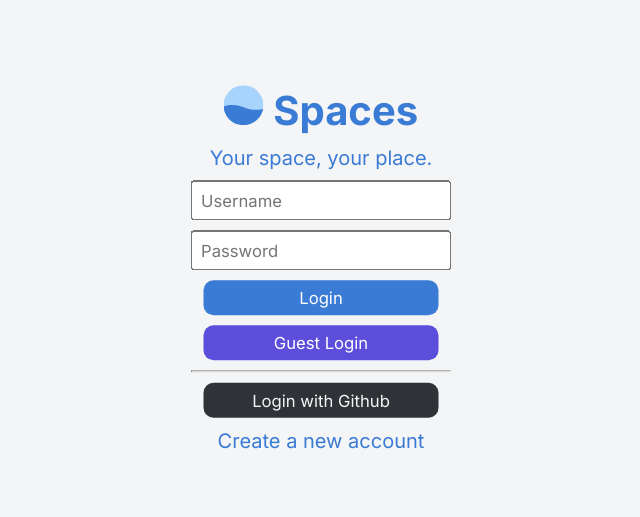
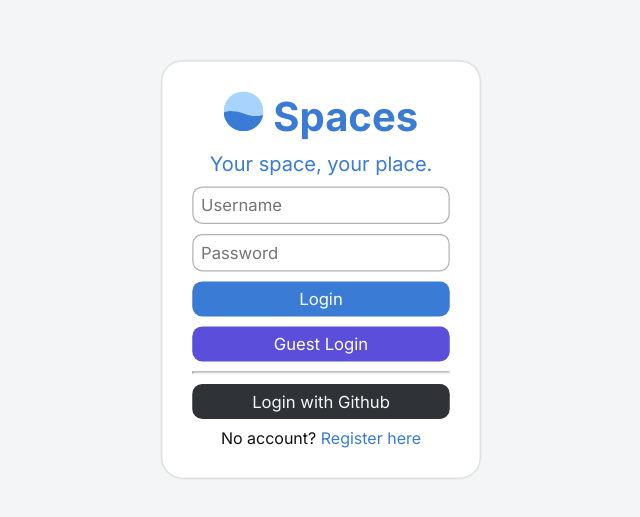
Before and after one commit to Daxyca/spaces-client, a React (Vite) app: page /auth/login in a window 1280 px wide. Shown: the part 131-648 px from the top of the page, without its empty margins (319-959 px from the left). Built offline with nearby package versions, Linux system fonts and the light colour scheme; no server answers.

Commit message:
refactor: improve styling on auth forms

```diff
--- a/src/components/auth/LoginForm.jsx
+++ b/src/components/auth/LoginForm.jsx
@@ -80,8 +80,9 @@ export default function LoginForm() {
         </button>
       </form>
       <Socials loginForm={true} />
-      <p>
-        <Link to="/auth/register">Create a new account</Link>
+      <p className="auth-link">
+        No account?
+        <Link to="/auth/register"> Register here</Link>
       </p>
     </>
   );
--- a/src/components/auth/RegisterForm.jsx
+++ b/src/components/auth/RegisterForm.jsx
@@ -69,8 +69,9 @@ export default function RegisterForm() {
         </button>
       </form>
       <Socials loginForm={false} />
-      <p>
-        <Link to="/auth/login">Already have an account?</Link>
+      <p className="auth-link">
+        Already registered?
+        <Link to="/auth/login"> Login</Link>
       </p>
     </>
   );
--- a/src/styles/AuthPage.css
+++ b/src/styles/AuthPage.css
@@ -6,6 +6,10 @@
   align-items: center;
   gap: 0.5rem;
   scale: 1.25;
+  background-color: white;
+  padding: 1.5rem;
+  border-radius: 1rem;
+  box-shadow: 0px 0px 2px rgba(0, 0, 0, 0.3);
 }
 
 .auth-heading {
@@ -26,7 +30,7 @@
 
 .auth-form > button {
   align-self: center;
-  width: 90%;
+  width: 100%;
   padding: 0.375rem;
 }
 
@@ -34,6 +38,8 @@
   width: 100%;
   align-self: center;
   padding: 0.375rem;
+  border-radius: 0.5rem;
+  border: 1px solid rgba(0, 0, 0, 0.3);
 }
 
 .github-form button {
@@ -41,6 +47,10 @@
   color: var(--neutral-100);
 }
 
+.auth-link {
+  font-size: 0.8rem;
+}
+
 @media only screen and (max-width: 720px) {
   .auth-form-container {
     scale: 1.2;
```
